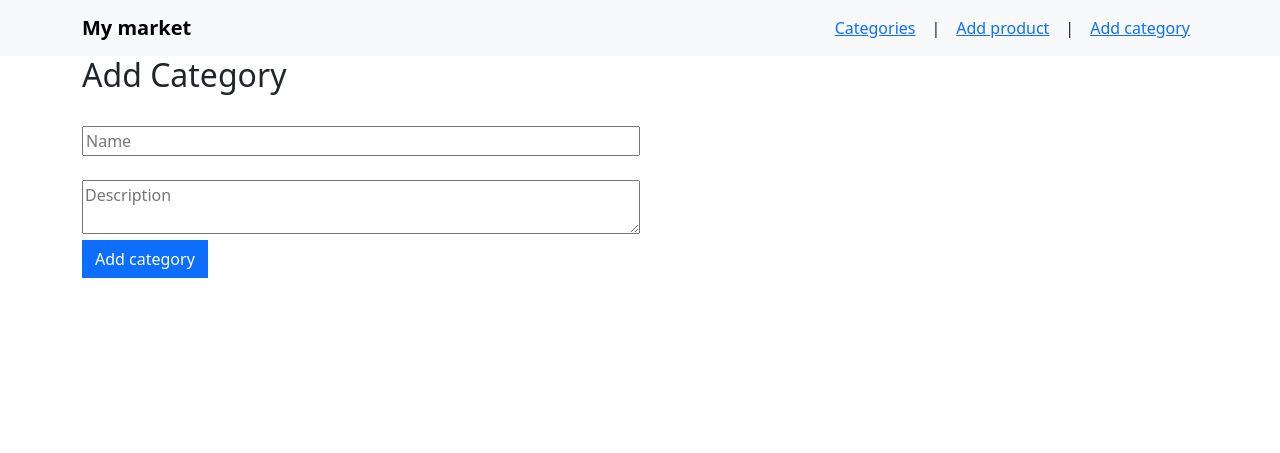
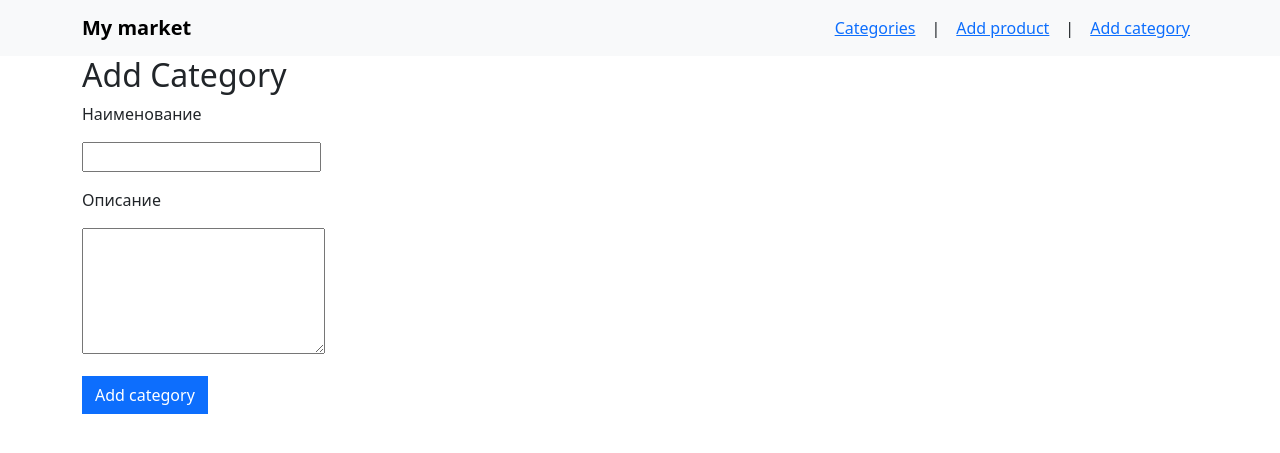
Before and after one commit to DashaKramm/my_market, a Django app: page /categories/add/ in a window 1280 px wide. Shown: the top 453 px of the page. Run offline with Django 5.2, Linux system fonts and the light colour scheme.

Commit message:
создала включаемый шаблон категории для формы категории и использовала его на страницах создания и редактирования категории

```diff
--- a/source/webapp/templates/category_add_view.html
+++ b/source/webapp/templates/category_add_view.html
@@ -2,10 +2,6 @@
 {% block content %}
     <h2>Add Category</h2>
     <form action="" method="post">
-        {% csrf_token %}
-        <br/>
-        <input type="text" name="name" maxlength="50" placeholder="Name" aria-label="Name" class="w-50"/><br/><br/>
-        <textarea name="description" maxlength="120" placeholder="Description" aria-label="Description" class="w-50"></textarea><br/>
-        <input class="btn btn-primary rounded-0" type="submit" value="Add category"/>
+        {% include 'partial/category_form.html' with button_text='Add category' %}
     </form>
 {% endblock %}
--- /dev/null
+++ b/source/webapp/templates/partial/category_form.html
@@ -0,0 +1,9 @@
+{% csrf_token %}
+{% for field in form %}
+    <p><label for="{{ field.id_for_label }}">{{ field.label }}</label></p>
+    {% for error in field.errors %}
+        <p class="text-danger">{{ error }}</p>
+    {% endfor %}
+    <p>{{ field }}</p>
+{% endfor %}
+<input class="btn btn-primary rounded-0" type="submit" value="{{ button_text }}"/>
```
Also changed, not shown: source/webapp/templates/category_edit_view.html (+1 -12 lines).
